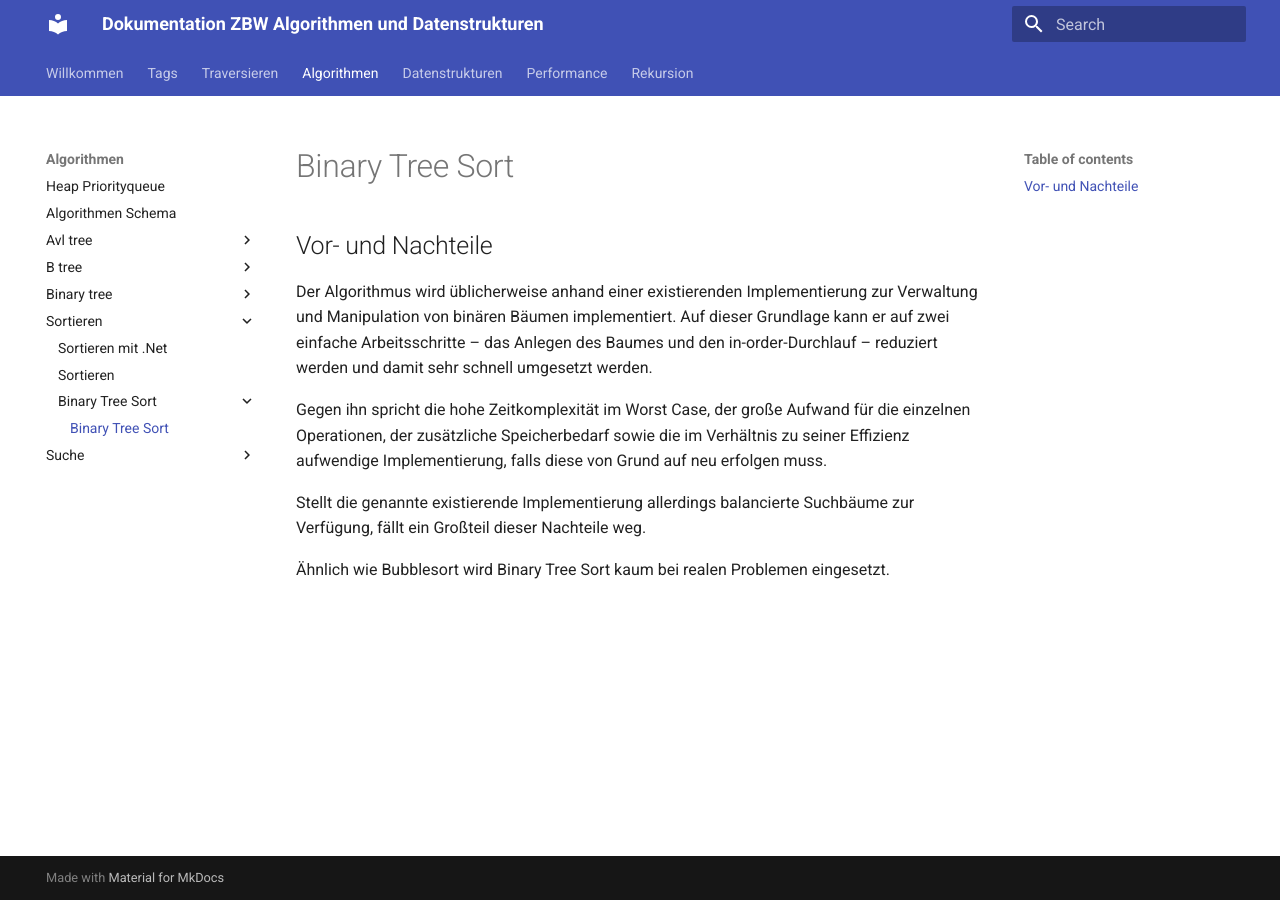
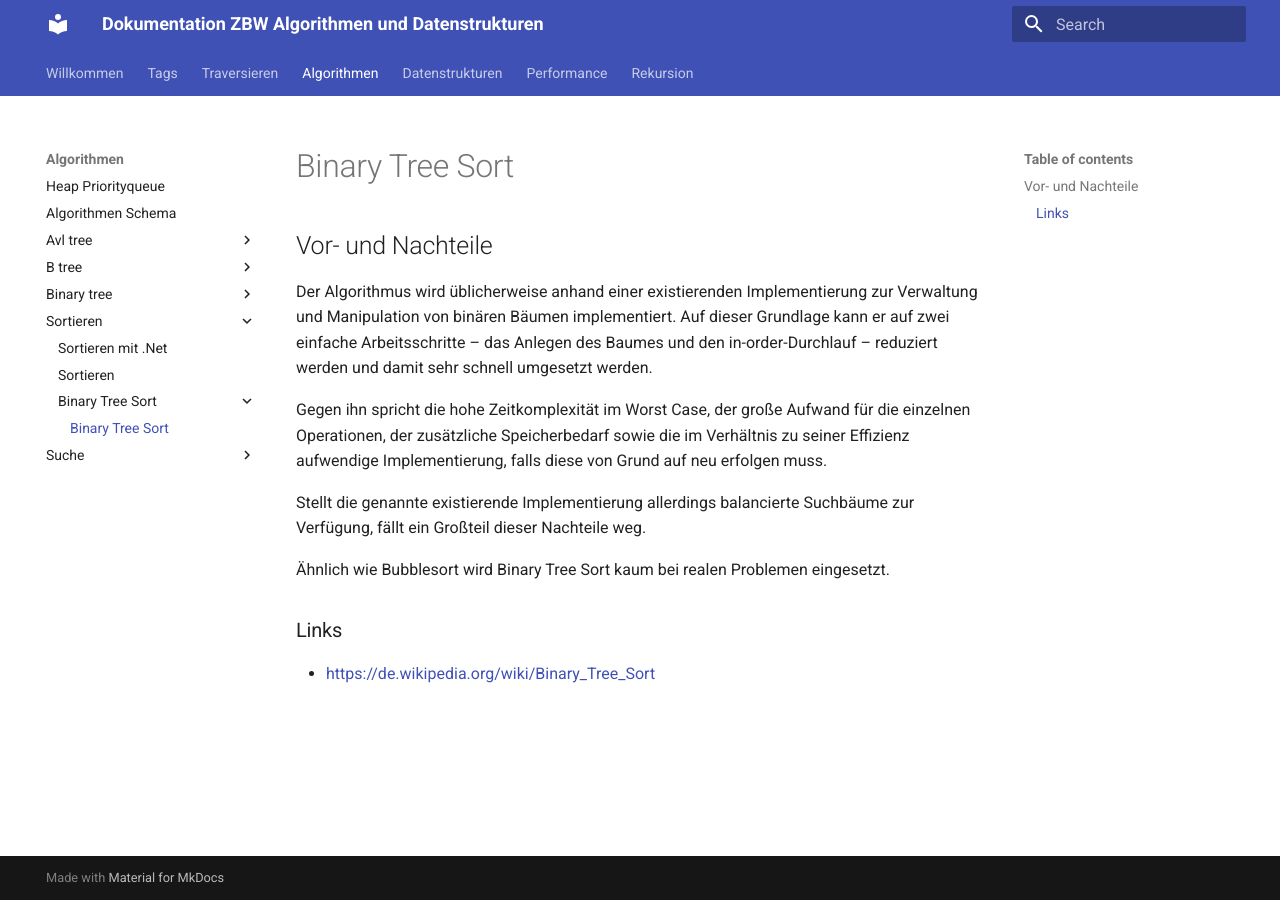
Before and after one commit to tsolenthaler/zbwAlgDs, an MkDocs documentation site: the page built from docs/algorithmen/sortieren/Binary-Tree-Sort/Binary-Tree-Sort.md, in a window 1280 px wide. Built offline with MkDocs 1.6.1 and Material for MkDocs 9.7.7, drawn with Linux system fonts in a browser that asks for light colours.

Commit message:
Add external link to Binary Tree Sort documentation for further reading

```diff
--- a/docs/algorithmen/sortieren/Binary-Tree-Sort/Binary-Tree-Sort.md
+++ b/docs/algorithmen/sortieren/Binary-Tree-Sort/Binary-Tree-Sort.md
@@ -8,3 +8,9 @@ Gegen ihn spricht die hohe Zeitkomplexität im Worst Case, der große Aufwand f
 Stellt die genannte existierende Implementierung allerdings balancierte Suchbäume zur Verfügung, fällt ein Großteil dieser Nachteile weg.
 
 Ähnlich wie Bubblesort wird Binary Tree Sort kaum bei realen Problemen eingesetzt.
+
+
+
+### Links
+
+* [https://de.wikipedia.org/wiki/Binary_Tree_Sort](https://de.wikipedia.org/wiki/Binary_Tree_Sort)
```
